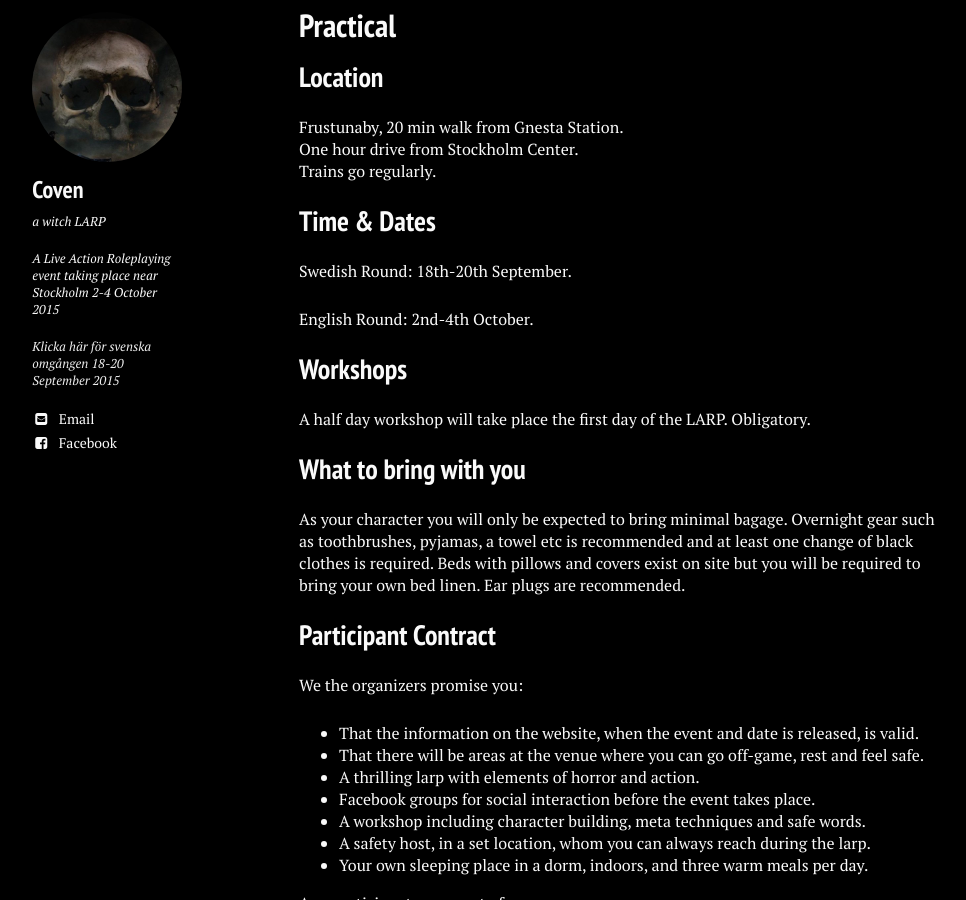
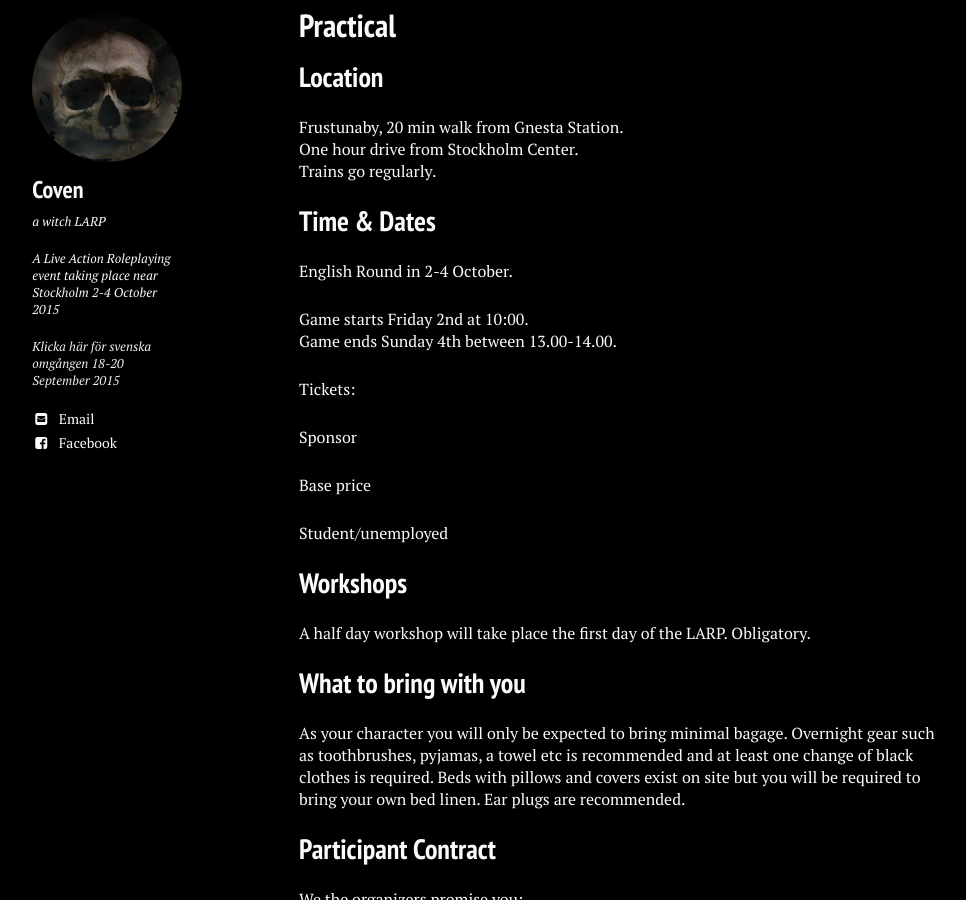
Before and after one commit to stanislavb/en.coven.nu, a Jekyll site: the page built from practical/index.md, in a window 1280 px wide and 900 px high, scrolled down 515 px. Shown: the whole window, without its empty margins (21-987 px from the left). Built offline with Jekyll 4.4.1, drawn with Linux system fonts in a browser that asks for light colours; nearby versions of some CDN libraries.

Commit message:
Update index.md

```diff
--- a/practical/index.md
+++ b/practical/index.md
@@ -26,9 +26,18 @@ Trains go regularly.
 
 ## Time & Dates
 
-Swedish Round: 18th-20th September.
+English Round in 2-4 October.
 
-English Round: 2nd-4th October.
+Game starts Friday 2nd at 10:00.
+Game ends Sunday 4th between 13.00-14.00.
+
+Tickets:
+
+Sponsor
+
+Base price
+
+Student/unemployed
 
 ## Workshops
 
```
